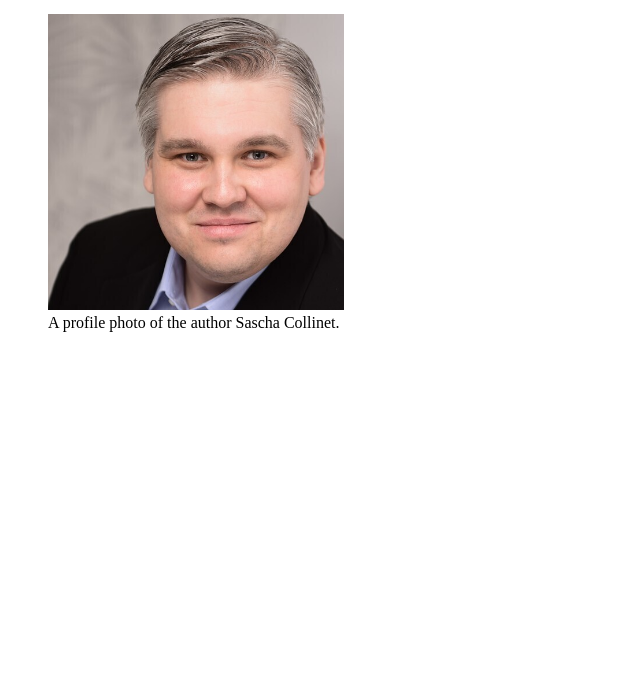
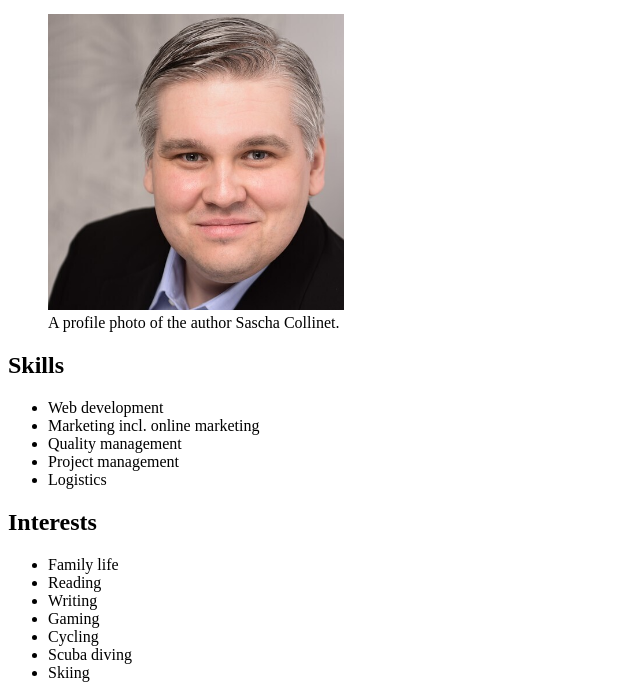
Before and after one commit to saschacollinet/website-personal, a plain HTML site: page index.html in a window 1280 px wide. Shown: the part 100-800 px from the top of the page, without its empty margins (0-640 px from the left). Drawn offline with Linux system fonts and the light colour scheme.

Commit message:
Add skills and interest

```diff
--- a/index.html
+++ b/index.html
@@ -22,6 +22,28 @@
         alt="A profile photo of the author Sascha Collinet." style="width: 25%;">
       <figcaption>A profile photo of the author Sascha Collinet.</figcaption>
     </figure>
+    <section id="skills">
+      <h2>Skills</h2>
+      <ul>
+        <li>Web development</li>
+        <li>Marketing incl. online marketing</li>
+        <li>Quality management</li>
+        <li>Project management</li>
+        <li>Logistics</li>
+      </ul>
+    </section>
+    <section id="interests">
+      <h2>Interests</h2>
+      <ul>
+        <li>Family life</li>
+        <li>Reading</li>
+        <li>Writing</li>
+        <li>Gaming</li>
+        <li>Cycling</li>
+        <li>Scuba diving</li>
+        <li>Skiing</li>
+      </ul>
+    </section>
   </main>
 
 </body>
```
